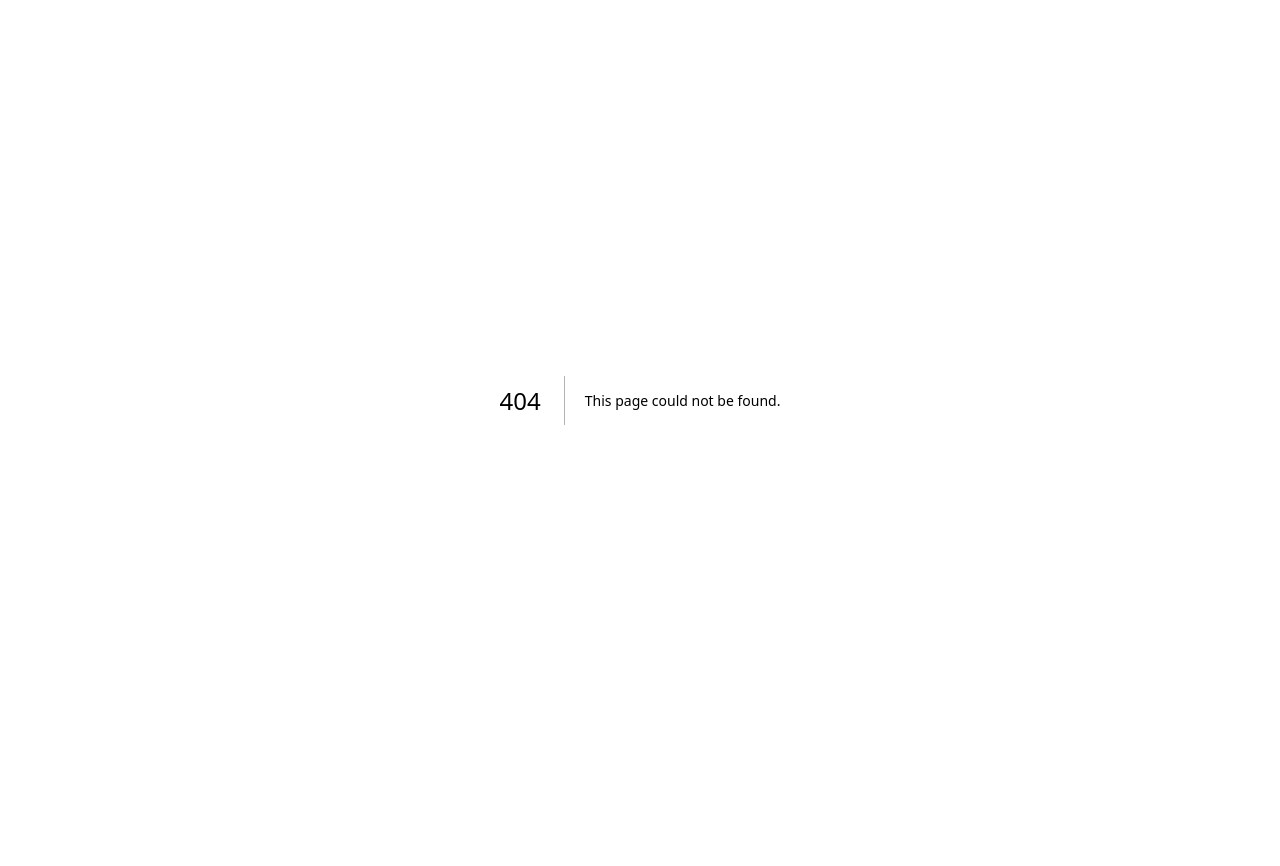
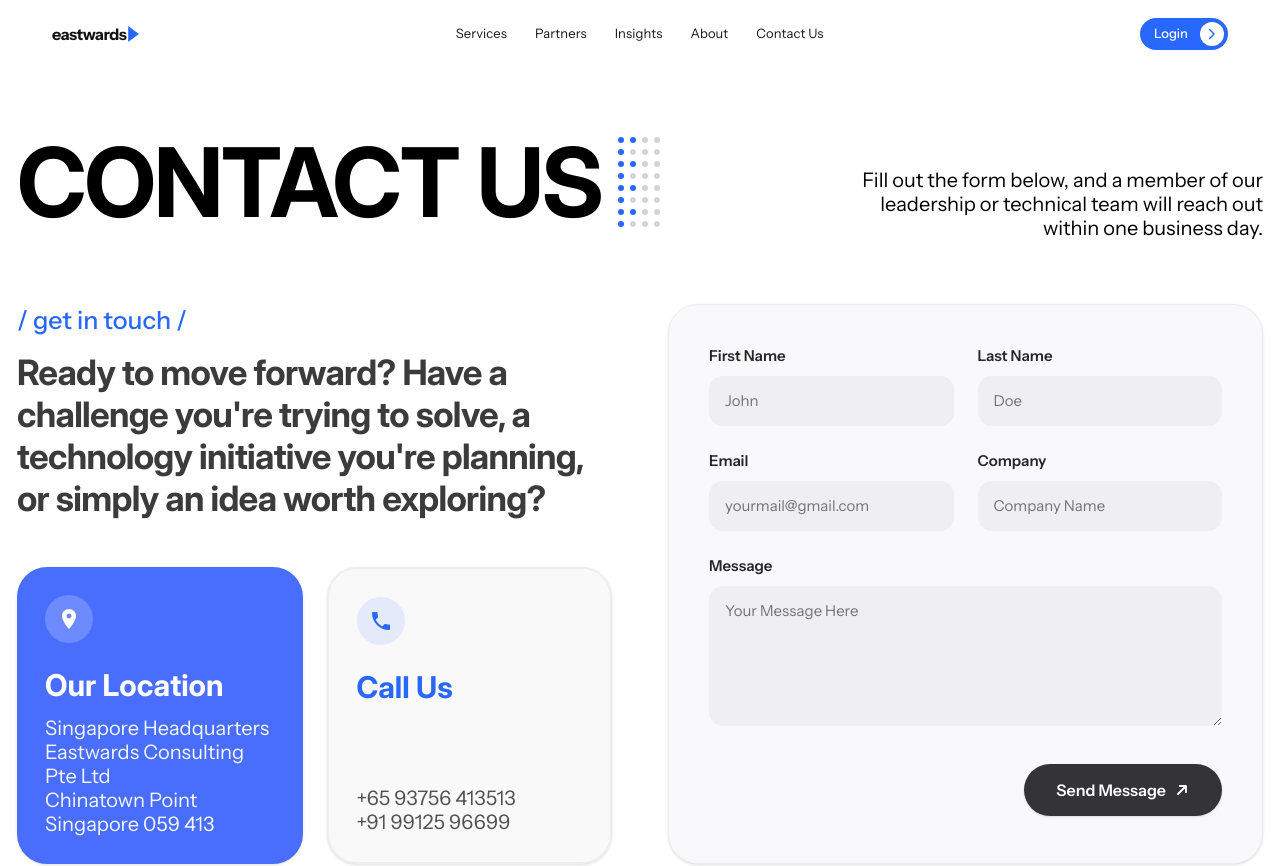
Before and after one commit to wajiha-kulsum/eastwards, a Next.js app: page /contact in a window 1280 px wide. Before the commit this address had no page. Shown: the top 866 px of the page. Before the commit the page ends 800 px from the top, so only its background shows below. Built offline with nearby package versions, Linux system fonts and the light colour scheme.

Commit message:
Assemble /contact route and update project documentation

```diff
--- /dev/null
+++ b/app/contact/page.tsx
@@ -0,0 +1,35 @@
+import type { Metadata } from "next";
+import { Navbar } from "@/components/Navbar";
+import { ContactHero } from "@/components/contact/ContactHero";
+import { LocationCards } from "@/components/contact/LocationCards";
+import { ContactForm } from "@/components/contact/ContactForm";
+import { DirectChannels } from "@/components/contact/DirectChannels";
+import { Footer } from "@/components/Footer";
+
+export const metadata: Metadata = {
+  title: "Contact Us — Eastwards Consulting",
+  description:
+    "Ready to move forward? Have a challenge you're trying to solve or a technology initiative you're planning? Get in touch with Eastwards Consulting.",
+};
+
+export default function ContactPage() {
+  return (
+    <div className="flex min-h-screen flex-col bg-white font-sans text-neutral-800 antialiased">
+      <Navbar />
+      <main className="flex-1">
+        <ContactHero />
+
+        {/* Two-column interaction section: Location Cards & Form */}
+        <section className="mx-auto mt-12 max-w-[1440px] px-4 md:mt-16 md:px-[17px]">
+          <div className="grid grid-cols-1 gap-10 lg:grid-cols-2 lg:gap-14">
+            <LocationCards />
+            <ContactForm />
+          </div>
+        </section>
+
+        <DirectChannels />
+      </main>
+      <Footer />
+    </div>
+  );
+}
```
Also changed, not shown: 1 other file (tests, documents, lock files or other folders).
